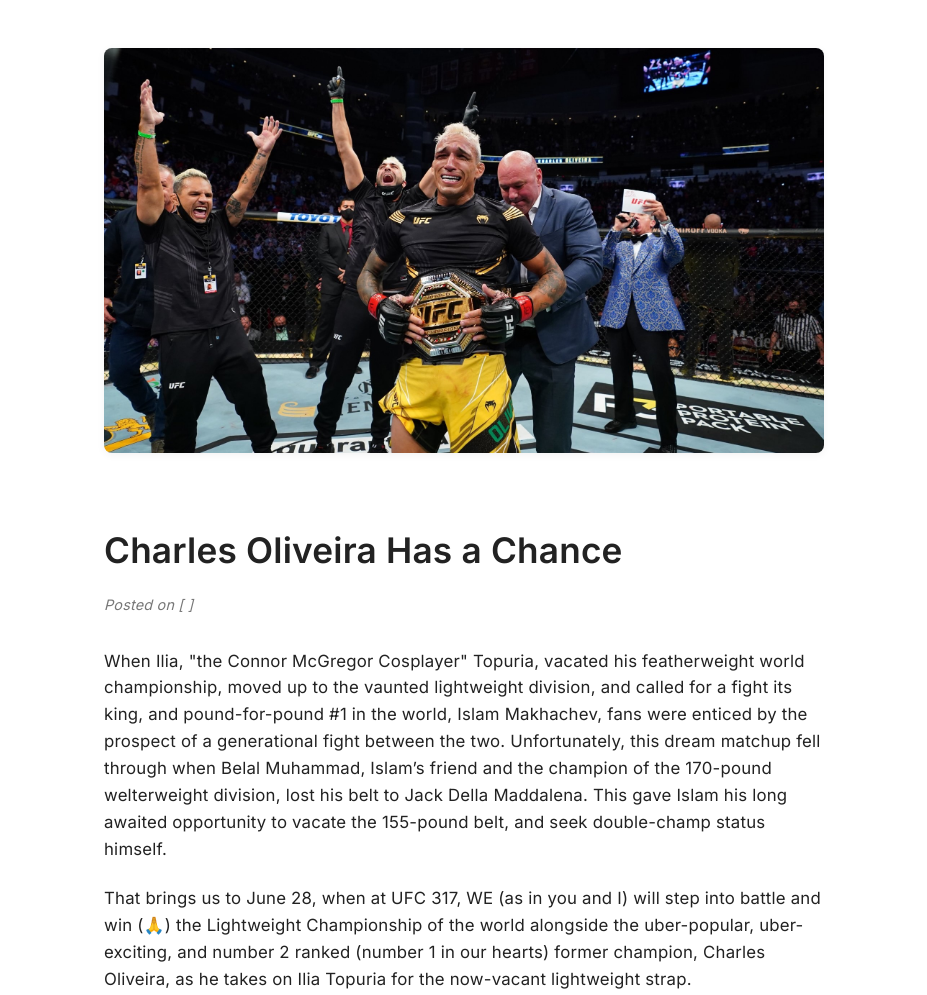
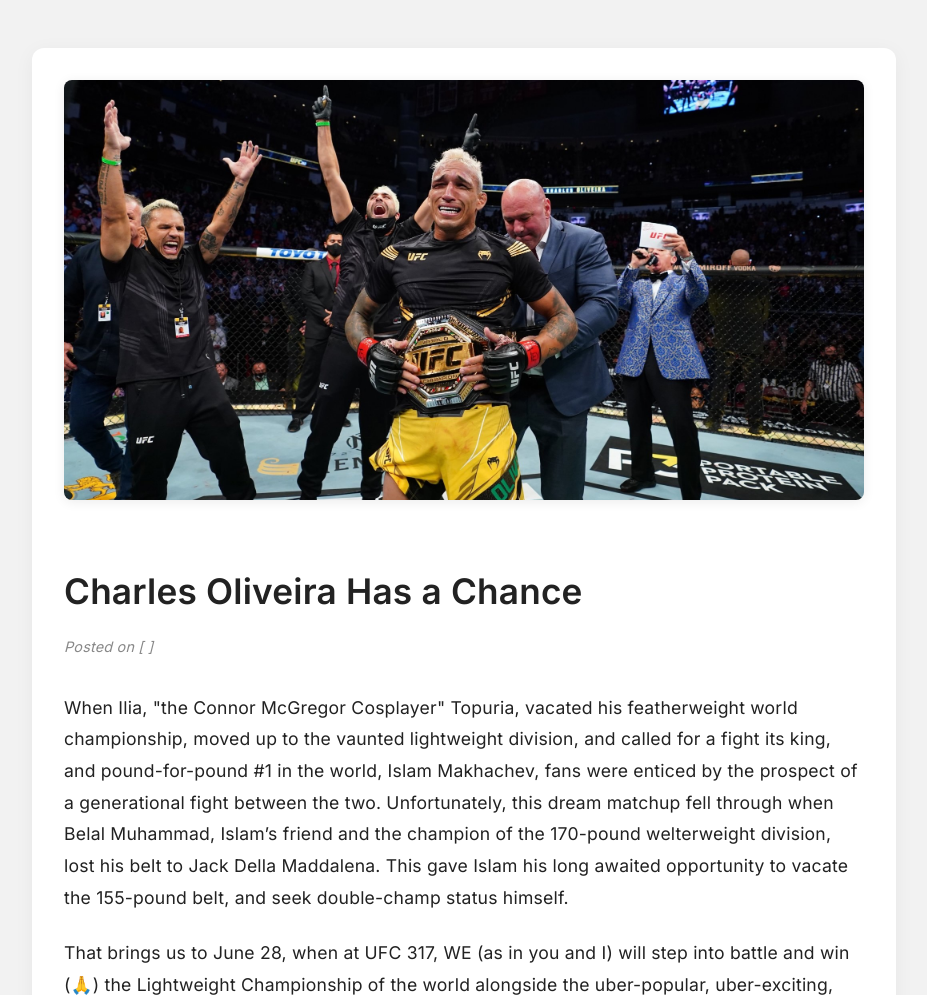
Before and after one commit to rp1lla1/UFC-Blog, a plain HTML site: page articles/charles-oliveira-has-a-chance.html in a window 1280 px wide. Shown: the top 995 px of the page, without its empty margins (176-1103 px from the left). Drawn offline with Linux system fonts and the light colour scheme; files that its build step writes are made by us from their sources.

Commit message:
article style

```diff
--- a/articles/charles-oliveira-has-a-chance.html
+++ b/articles/charles-oliveira-has-a-chance.html
@@ -6,15 +6,15 @@
   <meta name="viewport" content="width=device-width, initial-scale=1.0">
   <link rel="stylesheet" href="style.css">
 </head>
-<body>
-  <article class="blog-article">
-
+<body class="blog-page">
+  <div class="blog-container">
     <img src="../images/oliveira-victory.jpg" alt="Charles Oliveira celebrating with UFC belt" class="hero-img">
 
     <h1>Charles Oliveira Has a Chance</h1>
     <p class="post-meta"><em>Posted on [ ]</em></p>
 
-    <p>When Ilia, "the Connor McGregor Cosplayer" Topuria, vacated his featherweight world championship, moved up to the vaunted lightweight division, and called for a fight its king, and pound-for-pound #1 in the world, Islam Makhachev, fans were enticed by the prospect of a generational fight between the two. Unfortunately, this dream matchup fell through when Belal Muhammad, Islam’s friend and the champion of the 170-pound welterweight division, lost his belt to Jack Della Maddalena. This gave Islam his long awaited opportunity to vacate the 155-pound belt, and seek double-champ status himself.</p>
+    <!-- everything else in your article goes here exactly as-is -->
+     <p>When Ilia, "the Connor McGregor Cosplayer" Topuria, vacated his featherweight world championship, moved up to the vaunted lightweight division, and called for a fight its king, and pound-for-pound #1 in the world, Islam Makhachev, fans were enticed by the prospect of a generational fight between the two. Unfortunately, this dream matchup fell through when Belal Muhammad, Islam’s friend and the champion of the 170-pound welterweight division, lost his belt to Jack Della Maddalena. This gave Islam his long awaited opportunity to vacate the 155-pound belt, and seek double-champ status himself.</p>
 
     <p>That brings us to June 28, when at UFC 317, WE (as in you and I) will step into battle and win (🙏) the Lightweight Championship of the world alongside the uber-popular, uber-exciting, and number 2 ranked (number 1 in our hearts) former champion, Charles Oliveira, as he takes on Ilia Topuria for the now-vacant lightweight strap.</p>
 
@@ -50,6 +50,6 @@
 
     <p>Anyways, Thank you immensely for reading my first blog post!</p>
 
-  </article>
+
+  </div>
 </body>
-</html>
--- a/style.css
+++ b/style.css
@@ -264,3 +264,63 @@ ul#article-list {
   color: #777;
   margin-top: 2rem;
 }
+
+/* Blog Page Background */
+body.blog-page {
+  background-color: #f2f2f2;
+}
+
+/* Blog Article Container */
+.blog-container {
+  max-width: 800px;
+  background: white;
+  margin: 3rem auto;
+  padding: 2rem;
+  border-radius: 12px;
+  box-shadow: 0 4px 20px rgba(0, 0, 0, 0.05);
+}
+
+/* Hero Image */
+.blog-container .hero-img {
+  width: 100%;
+  height: auto;
+  border-radius: 8px;
+  margin-bottom: 2rem;
+  object-fit: cover;
+  max-height: 420px;
+  box-shadow: 0 2px 12px rgba(0, 0, 0, 0.08);
+}
+
+/* Typography */
+.blog-container h1 {
+  font-size: 2.2rem;
+  font-weight: 700;
+  margin-bottom: 0.5rem;
+}
+
+.blog-container .post-meta {
+  color: #888;
+  font-size: 0.9rem;
+  margin-bottom: 2rem;
+}
+
+.blog-container p {
+  font-size: 1.1rem;
+  line-height: 1.8;
+  margin-bottom: 1.5rem;
+}
+
+.blog-container ol {
+  padding-left: 1.5rem;
+  margin-bottom: 2rem;
+}
+
+.blog-container li {
+  margin-bottom: 1.2rem;
+  font-size: 1.1rem;
+}
+
+.blog-container strong {
+  font-weight: 600;
+  color: #111;
+}
```
